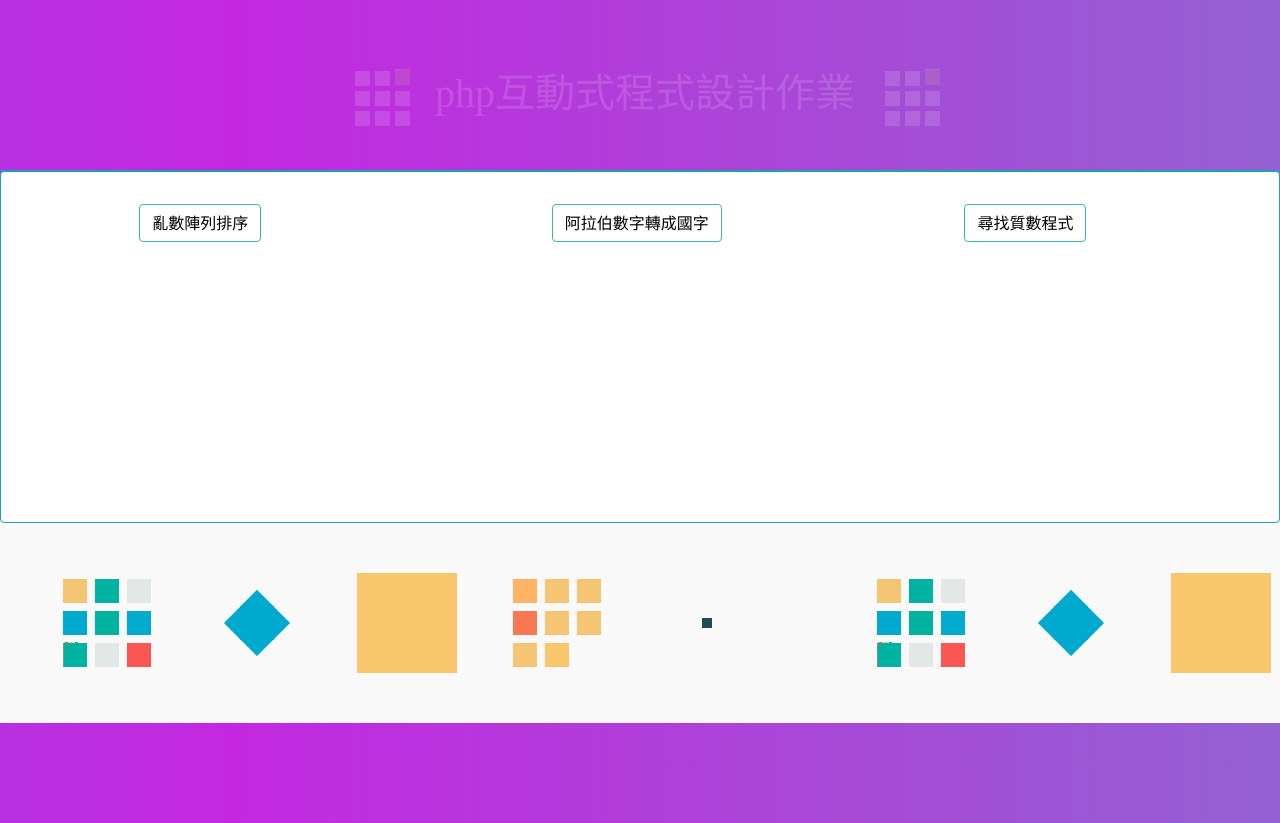
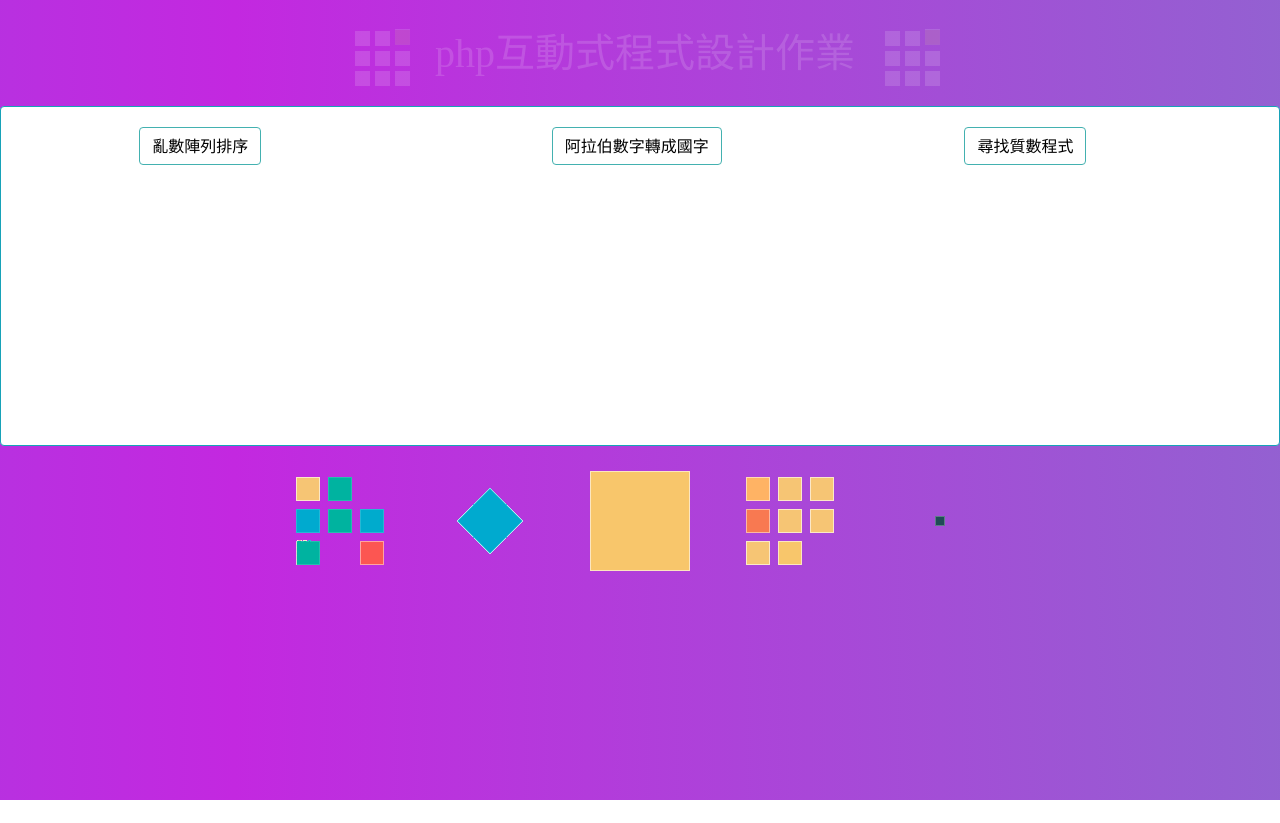
Before and after one commit to yu-11-22/homework, a PHP site: page / in a window 1280 px wide. After the commit the page ends 800 px from the top, so only its background shows below. Run offline with PHP 8.4, Linux system fonts and the light colour scheme.

Commit message:
footer gif 調整

```diff
--- a/index.css
+++ b/index.css
@@ -1,6 +1,6 @@
 #header {
     width: 850px;
-    margin-top: 58px;
+    margin-top: 18px;
     margin-right: auto;
     margin-left: auto;
 }
@@ -12,12 +12,12 @@
 
 #footer {
     position: relative;
-    top: -100px;
-    background-image: url(images/02.gif);
+    /* top: -100px; */
+    /* background-image: url(images/02.gif); */
     background-repeat: repeat-x;
     width: 100%;
-    height: 300px;
-    z-index: -1;
+    /* height: 100px; */
+    /* z-index: -1; */
     text-align: center;
 }
 
--- a/index.php
+++ b/index.php
@@ -22,22 +22,23 @@
     </div>
   </div>
 
-  <div class="card-header bg-transparent border-info"></div>
+  <!-- <div class="card-header bg-transparent border-info"></div> -->
 
   <div class="card border-info md-3">
     <div class="card-body text-info">
-      <h5 class="card-title"></h5>
+      <!-- <h5 class="card-title"></h5> -->
       <div class="container-fluid">
         <div class="row">
-          <div class="col-md-3 offset-1"><a href="example01.php" target="main" class="btn btn-outline-primary">亂數陣列排序</a></div>
-          <div class="col-md-3 offset-1"><a href="example02.php" target="main" class="btn btn-outline-primary">阿拉伯數字轉成國字</a></div>
-          <div class="col-md-3 offset-1"><a href="example03.php" target="main" class="btn btn-outline-primary ">尋找質數程式</a></div>
+          <div class="col-3 col-md-3 offset-1"><a href="example01.php" target="main" class="btn btn-outline-primary">亂數陣列排序</a></div>
+          <div class="col-3 col-md-3 offset-1"><a href="example02.php" target="main" class="btn btn-outline-primary">阿拉伯數字轉成國字</a></div>
+          <div class="col-3 col-md-3 offset-1"><a href="example03.php" target="main" class="btn btn-outline-primary ">尋找質數程式</a></div>
         </div>
       </div>
     </div>
     <iframe frameborder="0" id="main" name="main" width="100%" height="260px"></iframe>
   </div>
-  <div id="footer"></div>
+  <!-- <img src="images/05.gif" alt=""> -->
+  <div id="footer"><img src="images/06.gif" alt=""></div>
 </body>
 <!-- bootstrap JS -->
 <script type="text/javascript" src="bootstrap-4.6.1-dist/js/jquery.min.js"></script>
```
Also changed, not shown: images/05.gif (added), images/06.gif (added).
